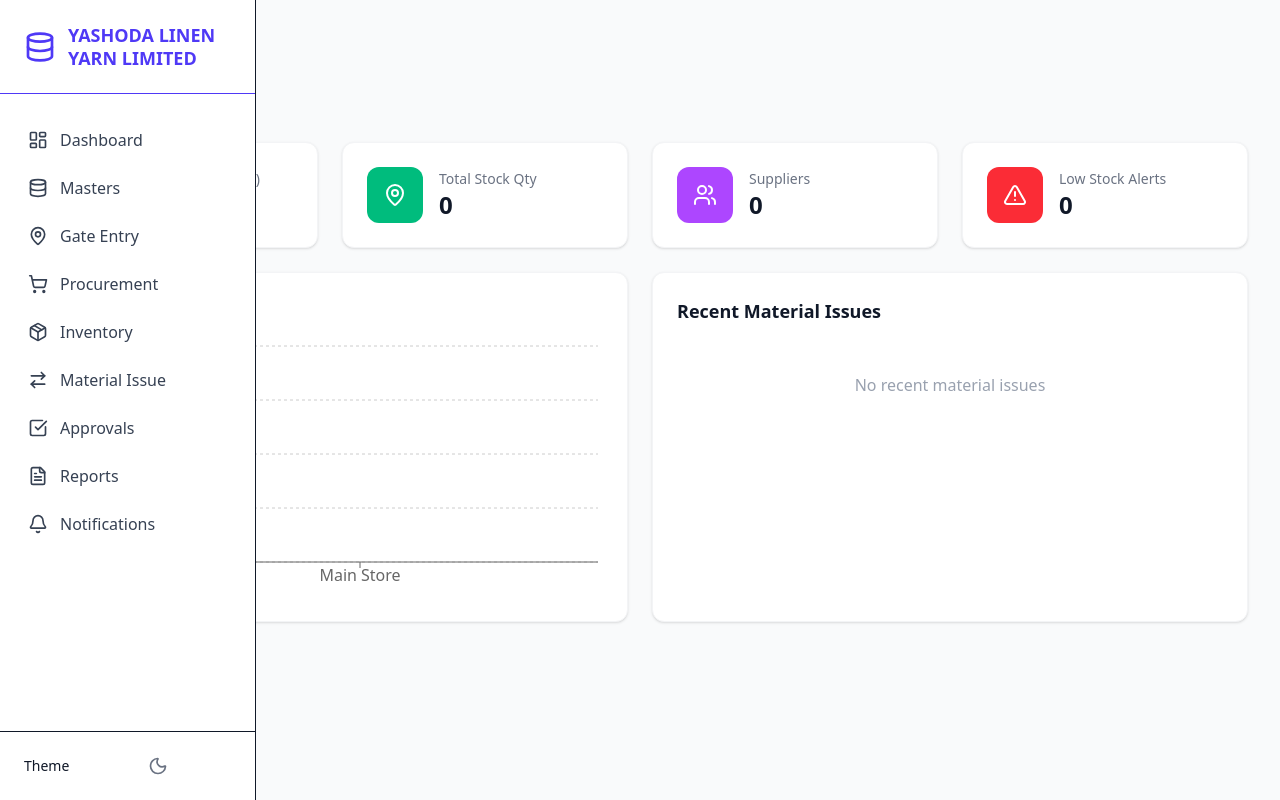
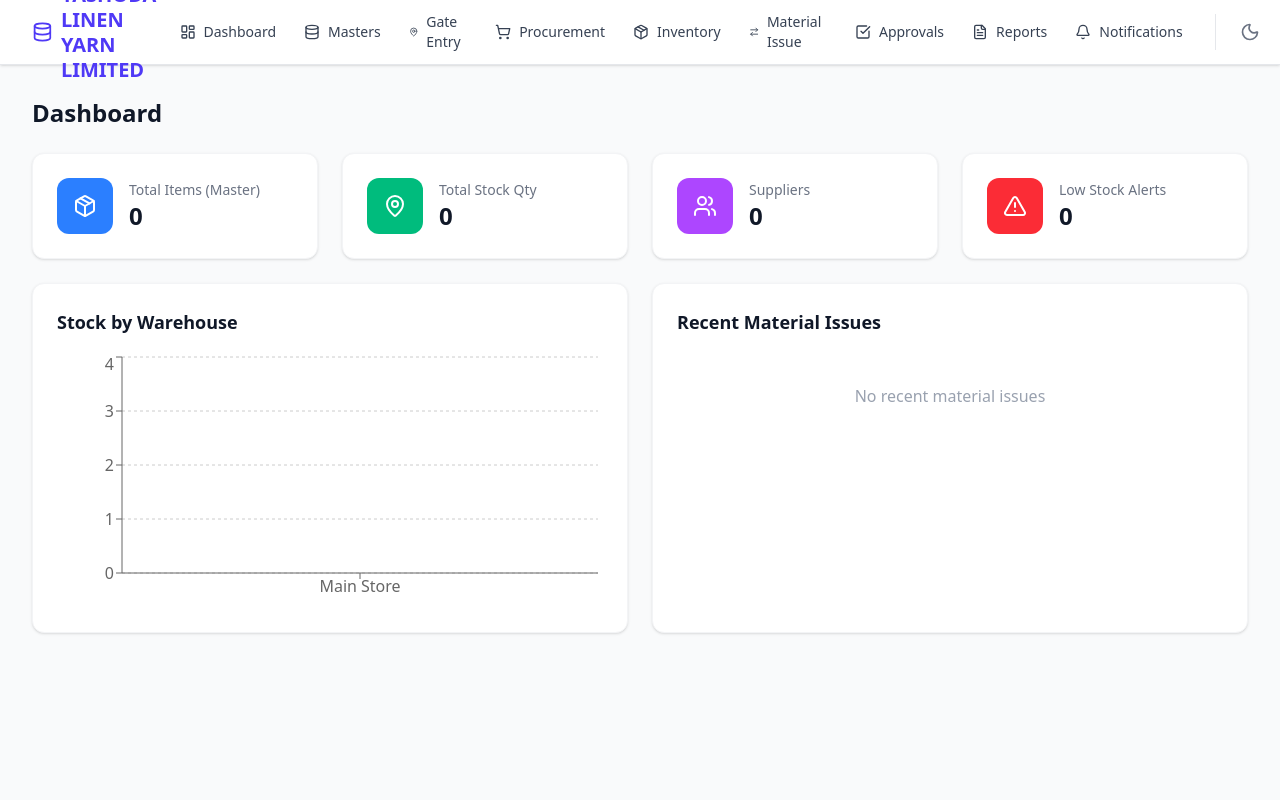
Before and after one commit to mis-yajur/YASHODA-LINEN-YARN-LIMITED, a React (Vite) app: page /gate in a window 1280 px wide. Built offline with nearby package versions, Linux system fonts and the light colour scheme.

Commit message:
refactor: modernize layout and improve data syncing
- Refactor navigation layout to a responsive header design
- Update Google Sheets sync to use no-cors with payload serialization
- Implement consumption report view and navigation integration

```diff
--- a/src/App.tsx
+++ b/src/App.tsx
@@ -25,14 +25,11 @@
 
 function Layout({ children }: { children: React.ReactNode }) {
   const { initApp, isSyncing } = useApp();
-  const [sidebarOpen, setSidebarOpen] = useState(true);
+  const [mobileMenuOpen, setMobileMenuOpen] = useState(false);
   const [darkMode, setDarkMode] = useState(false);
 
   useEffect(() => {
     initApp();
-    if (window.innerWidth < 768) {
-      setSidebarOpen(false);
-    }
   }, []);
 
   useEffect(() => {
@@ -53,78 +50,89 @@
   ];
 
   return (
-    <div className="min-h-screen bg-gray-50 dark:bg-zinc-950 flex flex-col md:flex-row text-gray-900 dark:text-gray-100 transition-colors">
-      {/* Mobile Header */}
-      <div className="md:hidden flex items-center justify-between p-4 bg-white dark:bg-zinc-900 border-b dark:border-zinc-800">
-        <div className="flex items-center gap-2 text-indigo-600 dark:text-indigo-400 font-bold text-xl">
-          <Package /> Yashoda Inventory
-        </div>
-        <button onClick={() => setSidebarOpen(!sidebarOpen)} className="p-2">
-          {sidebarOpen ? <X /> : <Menu />}
-        </button>
+    <div className="min-h-screen bg-gray-50 dark:bg-zinc-950 flex flex-col text-gray-900 dark:text-gray-100 transition-colors">
+      {/* Top Navigation Bar */}
+      <header className="sticky top-0 z-50 bg-white dark:bg-zinc-900 border-b border-gray-200 dark:border-zinc-800 shadow-sm">
+        <div className="max-w-7xl mx-auto px-4 sm:px-6 lg:px-8">
+          <div className="flex justify-between h-16">
+            <div className="flex items-center">
+              <Link to="/" className="flex items-center gap-2 text-indigo-600 dark:text-indigo-400 font-bold text-xl">
+                <Database className="w-8 h-8" />
+                <span className="hidden sm:block leading-tight">YASHODA LINEN<br/>YARN LIMITED</span>
+                <span className="sm:hidden">YASHODA ERP</span>
+              </Link>
             </div>
 
-      {/* Sidebar */}
-      <div className={cn(
-        "fixed inset-y-0 left-0 z-50 bg-white dark:bg-zinc-900 border-r dark:border-zinc-800 transition-all duration-200 ease-in-out flex flex-col",
-        sidebarOpen ? "w-64 translate-x-0" : "-translate-x-full md:translate-x-0 md:w-20"
-      )}>
-        <div className="p-6 flex items-center gap-3 text-indigo-600 dark:text-indigo-400 font-bold text-lg border-b dark:border-zinc-800 hidden md:flex cursor-pointer" onClick={() => setSidebarOpen(!sidebarOpen)}>
-          <Database className="w-8 h-8 shrink-0" />
-          {sidebarOpen && <span className="leading-tight">YASHODA LINEN<br/>YARN LIMITED</span>}
-        </div>
-
-        <nav className="flex-1 px-4 py-6 space-y-1">
+            {/* Desktop Navigation */}
+            <nav className="hidden xl:flex space-x-1 items-center">
               {navItems.map((item) => (
                 <Link
                   key={item.name}
                   to={item.path}
-              onClick={() => {
-                if (window.innerWidth < 768) {
-                  setSidebarOpen(false);
-                }
-              }}
-              className="flex items-center gap-3 px-3 py-2.5 rounded-lg font-medium text-gray-700 dark:text-gray-300 hover:bg-gray-100 dark:hover:bg-zinc-800 hover:text-indigo-600 dark:hover:text-indigo-400 transition-colors"
-              title={!sidebarOpen ? item.name : undefined}
+                  className="flex items-center gap-2 px-3 py-2 rounded-md text-sm font-medium text-gray-700 dark:text-gray-300 hover:bg-gray-100 dark:hover:bg-zinc-800 hover:text-indigo-600 dark:hover:text-indigo-400 transition-colors"
                 >
-              <item.icon className="w-5 h-5 shrink-0" />
-              {sidebarOpen && <span>{item.name}</span>}
+                  <item.icon className="w-4 h-4" />
+                  {item.name}
                 </Link>
               ))}
+              <div className="flex items-center ml-4 pl-4 border-l border-gray-200 dark:border-zinc-800">
+                {isSyncing && <span className="text-xs text-gray-500 animate-pulse mr-2">Syncing...</span>}
+                <button
+                  onClick={() => setDarkMode(!darkMode)}
+                  className="p-2 text-gray-500 hover:bg-gray-100 dark:hover:bg-zinc-800 rounded-full transition-colors"
+                  title="Toggle Theme"
+                >
+                  {darkMode ? <Sun className="w-5 h-5" /> : <Moon className="w-5 h-5" />}
+                </button>
+              </div>
             </nav>
 
-        <div className="p-4 border-t dark:border-zinc-800 flex flex-col gap-2">
-          {isSyncing && <div className="text-xs text-center text-gray-500 animate-pulse">Syncing...</div>}
-          <div className="flex items-center justify-between">
-            {sidebarOpen && <span className="text-sm font-medium px-2">Theme</span>}
+            {/* Mobile menu button */}
+            <div className="flex items-center xl:hidden">
+              <div className="flex items-center mr-2">
+                 {isSyncing && <span className="text-xs text-gray-500 animate-pulse mr-2">Syncing...</span>}
                  <button
                     onClick={() => setDarkMode(!darkMode)}
-              className="p-2 text-gray-500 hover:bg-gray-100 dark:hover:bg-zinc-800 rounded-lg w-full flex justify-center"
+                    className="p-2 text-gray-500 hover:bg-gray-100 dark:hover:bg-zinc-800 rounded-full transition-colors"
                     title="Toggle Theme"
                   >
-              {darkMode ? <Sun className="w-5 h-5 shrink-0" /> : <Moon className="w-5 h-5 shrink-0" />}
+                    {darkMode ? <Sun className="w-5 h-5" /> : <Moon className="w-5 h-5" />}
+                  </button>
+              </div>
+              <button
+                onClick={() => setMobileMenuOpen(!mobileMenuOpen)}
+                className="inline-flex items-center justify-center p-2 rounded-md text-gray-500 hover:text-gray-900 hover:bg-gray-100 dark:hover:bg-zinc-800 dark:hover:text-white transition-colors"
+              >
+                {mobileMenuOpen ? <X className="w-6 h-6" /> : <Menu className="w-6 h-6" />}
               </button>
             </div>
           </div>
         </div>
 
+        {/* Mobile Navigation Menu */}
+        {mobileMenuOpen && (
+          <div className="xl:hidden bg-white dark:bg-zinc-900 border-b border-gray-200 dark:border-zinc-800 shadow-lg absolute w-full">
+            <div className="px-2 pt-2 pb-3 space-y-1">
+              {navItems.map((item) => (
+                <Link
+                  key={item.name}
+                  to={item.path}
+                  onClick={() => setMobileMenuOpen(false)}
+                  className="flex items-center gap-3 px-3 py-3 rounded-md text-base font-medium text-gray-700 dark:text-gray-300 hover:bg-gray-100 dark:hover:bg-zinc-800 hover:text-indigo-600 dark:hover:text-indigo-400"
+                >
+                  <item.icon className="w-5 h-5" />
+                  {item.name}
+                </Link>
+              ))}
+            </div>
+          </div>
+        )}
+      </header>
+
       {/* Main Content */}
-      <main className="flex-1 p-4 md:p-8 overflow-y-auto w-full max-w-7xl mx-auto">
-        <div className="hidden md:block mb-4">
-          <button onClick={() => setSidebarOpen(!sidebarOpen)} className="p-2 bg-white dark:bg-zinc-900 border border-gray-200 dark:border-zinc-800 rounded-lg text-gray-500 hover:text-gray-900 dark:hover:text-gray-100 transition-colors">
-             <Menu className="w-5 h-5" />
-          </button>
-        </div>
+      <main className="flex-1 w-full max-w-7xl mx-auto p-4 md:p-8">
         {children}
       </main>
-
-      {/* Mobile overlay */}
-      {sidebarOpen && (
-        <div
-          className="fixed inset-0 bg-black/50 z-40 md:hidden"
-          onClick={() => setSidebarOpen(false)}
-        />
-      )}
     </div>
   );
 }
--- a/src/pages/Reports.tsx
+++ b/src/pages/Reports.tsx
@@ -167,6 +167,8 @@
         </div>
       ) : activeCategory === 'inventory' ? (
         <InventoryReportView />
+      ) : activeCategory === 'consumption' ? (
+        <ConsumptionReportView />
       ) : (
         <div className="bg-white dark:bg-zinc-900 rounded-xl shadow-sm border border-gray-100 dark:border-zinc-800 p-6">
           <div className="flex justify-between items-center mb-6">
@@ -184,12 +186,6 @@
                 <ReportCard title="Pending GRNs" description="Purchase orders pending goods receipt." />
               </>
             )}
-            {activeCategory === 'consumption' && (
-              <>
-                <ReportCard title="Dept Consumption" description="Material consumed by each department." />
-                <ReportCard title="Issue Register" description="Log of all material issue slips." />
-              </>
-            )}
           </div>
         </div>
       )}
@@ -197,10 +193,82 @@
   );
 }
 
+function ConsumptionReportView() {
+  const { materialIssueItems, items, departments, materialIssues } = useApp();
+
+  const consumptionByDepartment = useMemo(() => {
+    const data: Record<string, number> = {};
+    materialIssueItems.forEach(item => {
+      const issue = materialIssues.find(mi => mi.id === item.issueId);
+      if (!issue) return;
+      const dept = departments.find(d => d.id === issue.departmentId);
+      const deptName = dept ? dept.name : issue.departmentId;
+      data[deptName] = (data[deptName] || 0) + item.quantity;
+    });
+    return Object.entries(data).map(([name, count]) => ({ name, count }));
+  }, [materialIssueItems, materialIssues, departments]);
+
+  return (
+    <div className="space-y-6">
+      <div className="bg-white dark:bg-zinc-900 p-6 rounded-xl shadow-sm border border-gray-100 dark:border-zinc-800">
+        <h2 className="font-bold text-lg mb-6">Material Consumption by Department</h2>
+        <div className="h-80">
+          <ResponsiveContainer width="100%" height="100%">
+            <BarChart data={consumptionByDepartment} margin={{ top: 20, right: 30, left: 0, bottom: 5 }}>
+              <CartesianGrid strokeDasharray="3 3" vertical={false} stroke="#374151" opacity={0.2} />
+              <XAxis dataKey="name" tick={{ fill: '#6B7280', fontSize: 12 }} />
+              <YAxis tick={{ fill: '#6B7280', fontSize: 12 }} />
+              <Tooltip
+                contentStyle={{ backgroundColor: '#1F2937', borderColor: '#374151', color: '#F9FAFB' }}
+                itemStyle={{ color: '#F59E0B' }}
+              />
+              <Bar dataKey="count" name="Quantity Consumed" fill="#F59E0B" radius={[4, 4, 0, 0]} />
+            </BarChart>
+          </ResponsiveContainer>
+        </div>
+      </div>
+    </div>
+  );
+}
+
 function InventoryReportView() {
   const { stock, items, warehouses } = useApp();
 
+  const lowStockData = useMemo(() => {
+    const data = items.map(item => {
+      const totalStock = stock.filter(s => s.itemId === item.id).reduce((sum, s) => sum + s.quantity, 0);
+      return {
+        name: item.name,
+        stock: totalStock,
+        reorderLevel: item.reorderLevel,
+        isLow: totalStock <= item.reorderLevel
+      };
+    }).filter(d => d.isLow);
+    return data;
+  }, [items, stock]);
+
   return (
+    <div className="space-y-6">
+      <div className="bg-white dark:bg-zinc-900 p-6 rounded-xl shadow-sm border border-gray-100 dark:border-zinc-800">
+        <h2 className="font-bold text-lg mb-6">Low Stock Items Overview</h2>
+        <div className="h-80">
+          <ResponsiveContainer width="100%" height="100%">
+            <BarChart data={lowStockData} margin={{ top: 20, right: 30, left: 0, bottom: 5 }}>
+              <CartesianGrid strokeDasharray="3 3" vertical={false} stroke="#374151" opacity={0.2} />
+              <XAxis dataKey="name" tick={{ fill: '#6B7280', fontSize: 12 }} />
+              <YAxis tick={{ fill: '#6B7280', fontSize: 12 }} />
+              <Tooltip
+                contentStyle={{ backgroundColor: '#1F2937', borderColor: '#374151', color: '#F9FAFB' }}
+                itemStyle={{ color: '#EF4444' }}
+              />
+              <Legend />
+              <Bar dataKey="stock" name="Current Stock" fill="#EF4444" radius={[4, 4, 0, 0]} />
+              <Bar dataKey="reorderLevel" name="Reorder Level" fill="#E5E7EB" radius={[4, 4, 0, 0]} />
+            </BarChart>
+          </ResponsiveContainer>
+        </div>
+      </div>
+
       <div className="bg-white dark:bg-zinc-900 rounded-xl shadow-sm border border-gray-100 dark:border-zinc-800 overflow-hidden">
         <div className="p-6 border-b border-gray-100 dark:border-zinc-800 flex justify-between items-center">
           <h2 className="font-bold text-lg">Daily Stock Report</h2>
@@ -256,6 +324,7 @@
           </table>
         </div>
       </div>
+    </div>
   );
 }
 
```
Also changed, not shown: src/context/AppContext.tsx (+20 -13 lines). Lines whose indentation alone changed are shown as unchanged.
